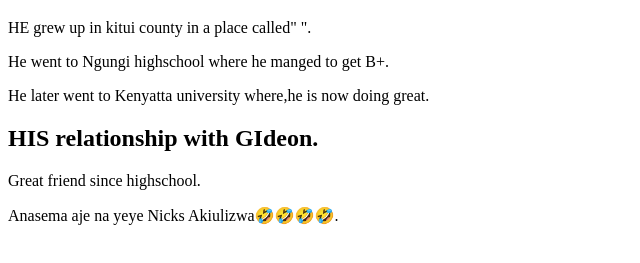
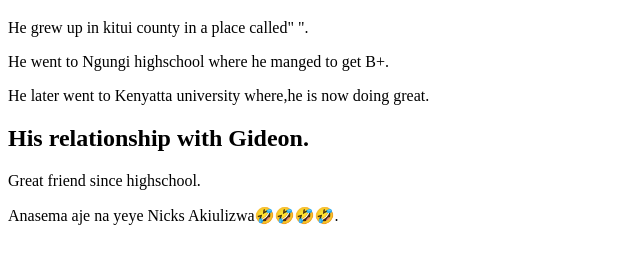
Before and after one commit to Gideon2200/project13, a plain HTML site: page more details.html in a window 1280 px wide. Shown: the part 61-324 px from the top of the page, without its empty margins (0-640 px from the left). Drawn offline with Linux system fonts and the light colour scheme.

Commit message:
Update more details.html

```diff
--- a/more details.html
+++ b/more details.html
@@ -7,10 +7,10 @@
 </head>
 <body>
     <h1>Nicks History </h1>
-    <p>HE grew up in kitui county in a place called" ".</p>
+    <p>He grew up in kitui county in a place called" ".</p>
     <p>He went to Ngungi highschool where he manged to get B+.</p>
     <p>He later went to Kenyatta university where,he is now doing great.</p>
-    <h2>HIS relationship with GIdeon.</h2>
+    <h2>His relationship with Gideon.</h2>
     <p>Great friend since highschool.</p>
     <p>Anasema aje na yeye Nicks Akiulizwa🤣🤣🤣🤣.</p>
 </body>
```
